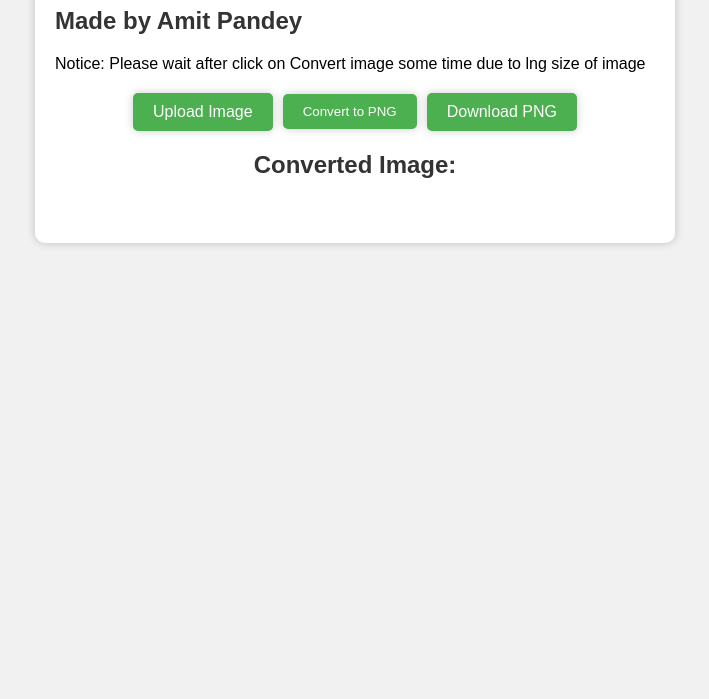
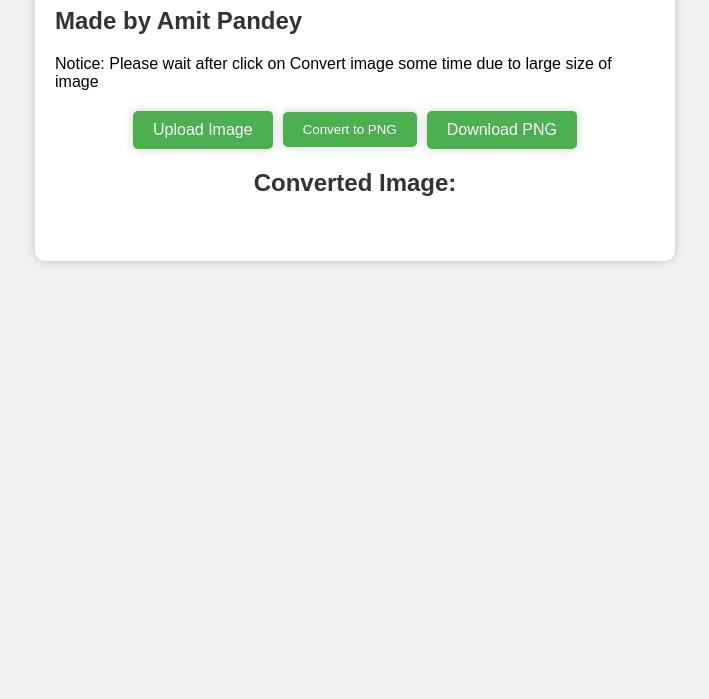
Before and after one commit to Amitpandey88/JPG-TO-PNG, a plain HTML site: page index.html in a window 1280 px wide. Shown: the part 101-800 px from the top of the page, without its empty margins (285-994 px from the left). Drawn offline with Linux system fonts and the light colour scheme.

Commit message:
Update index.html

```diff
--- a/index.html
+++ b/index.html
@@ -10,7 +10,7 @@
 	<div class="container">
 		<h1>JPG to PNG Converter</h1>
 		<h2>Made by Amit Pandey</h2>
-		<p>Notice: Please wait after click on Convert image some time due to lng size of image</p>
+		<p>Notice: Please wait after click on Convert image some time due to large size of image</p>
 		<div class="form">
 			<label for="inputFile" class="uploadBtn">Upload Image</label>
 			<input type="file" id="inputFile" accept=".jpg">
```
